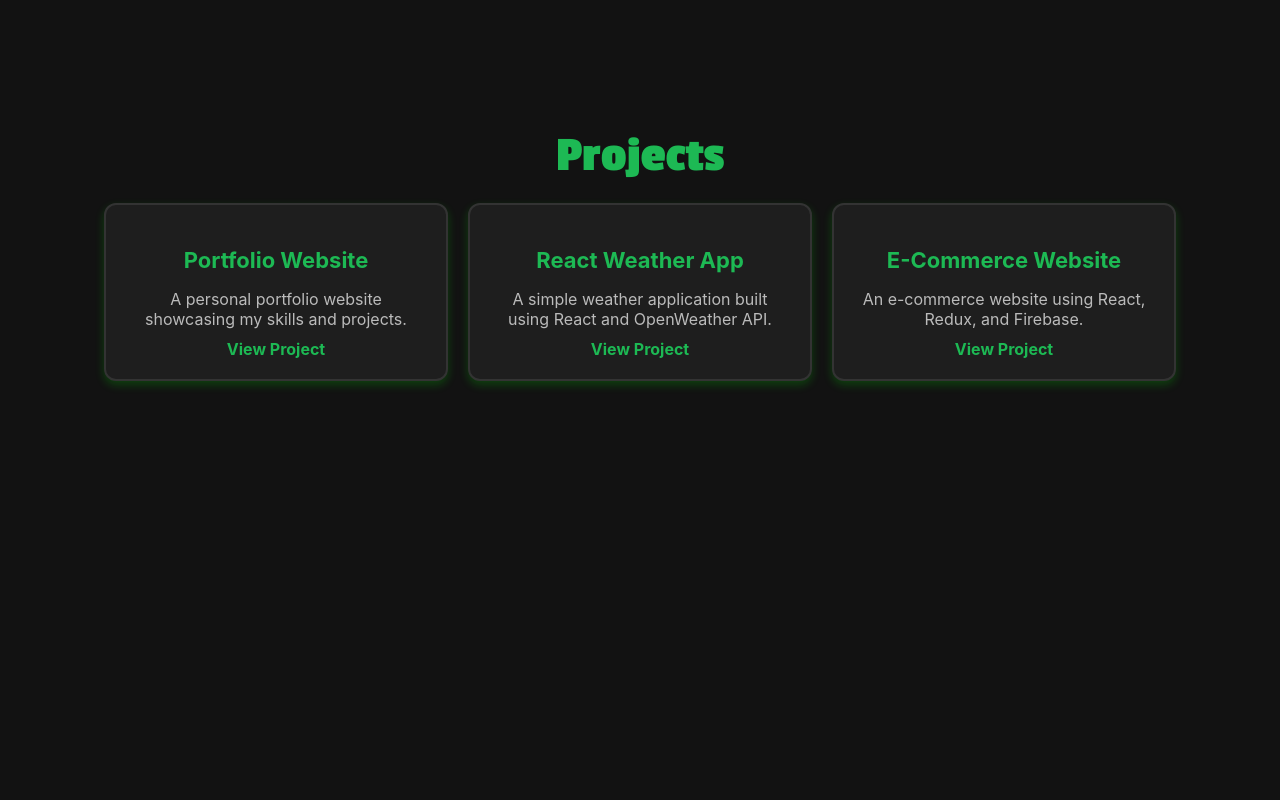
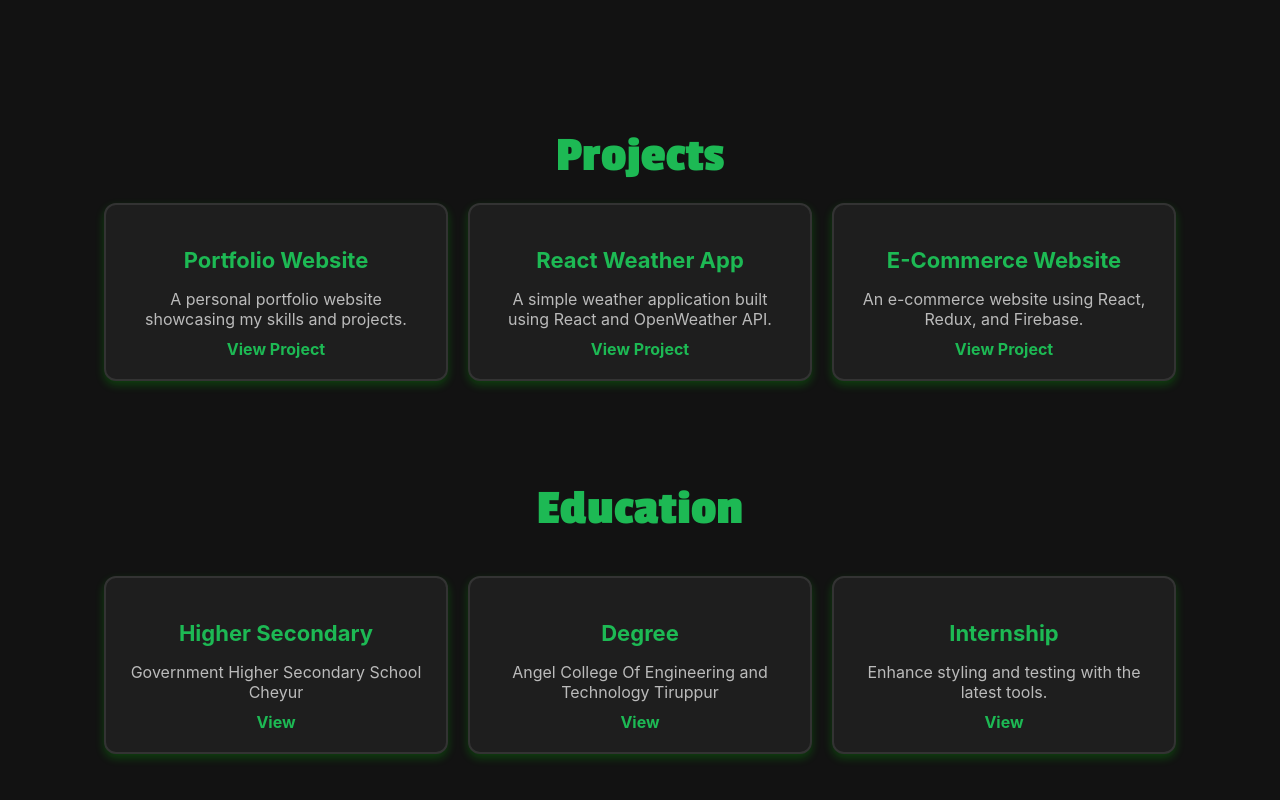
Before and after one commit to bharathkumar205/bharathkumar-Portfolio, a React (Create React App) app: page / in a window 1280 px wide. Shown: the part 1078-1878 px from the top of the page. Before the commit the page ends 1509 px from the top, so only its background shows below. Built offline with nearby package versions, Linux system fonts and the light colour scheme.

Commit message:
Education section where added

```diff
--- a/src/App.css
+++ b/src/App.css
@@ -441,7 +441,7 @@ body.light .contact-container textarea {
 }
 
 body.light .close-btn {
-  color: black;
+  color: white;
 }
 
 .close-btn:hover {
--- a/src/App.js
+++ b/src/App.js
@@ -2,8 +2,9 @@ import "./App.css";
 import React, { useState, useEffect } from "react";
 import Navbar from "./components/Navbar";
 import MainContent from "./components/MainContent";
+import SkillsSection from "./components/SkillsSection";
+import ProjectsSection from "./components/ProjectsSection";
 import EducationSection from "./components/EducationSection";
-import ProjectsSection from "./components/ProjectsSection";
 import ContactUs from "./components/ContactUs"; // Import ContactUs Component
 
 function App() {
@@ -25,8 +26,9 @@ function App() {
     <>
       <Navbar theme={theme} toggleTheme={toggleTheme} openContact={() => setShowContact(true)} />
       <MainContent theme={theme} />
-      <EducationSection theme={theme} />
+      <SkillsSection theme={theme} />
       <ProjectsSection theme={theme} />
+      <EducationSection theme ={theme}/>
 
       {showContact && <ContactUs theme={theme} closeContact={() => setShowContact(false)} />}
     </>
--- a/src/components/EducationSection.js
+++ b/src/components/EducationSection.js
@@ -1,36 +1,25 @@
 import React from "react";
 
-const educationData = [
+const educationsData = [
   {
-    title: "HTML & CSS",
-    description: "Learn the basics of structuring and styling web pages.",
+    title: "Higher Secondary",
+    description: "Government Higher Secondary School Cheyur",
     links: [
-      { url: "https://developer.mozilla.org/en-US/docs/Web/HTML", text: "MDN Web Docs |" },
-      { url: "https://css-tricks.com/", text: " CSS Tricks" }
+      { url: "https://schools.org.in/coimbatore/33121600307/government-higher-secondary-school-cheyur.html", text: "View" }
     ]
   },
   {
-    title: "JavaScript & React",
-    description: "Master modern JavaScript and React for dynamic web apps.",
+    title: "Degree",
+    description: "Angel College Of Engineering and Technology Tiruppur",
     links: [
-      { url: "https://javascript.info/", text: "JavaScript.info |" },
-      { url: "https://react.dev/", text: " React Docs" }
+      { url: "https://angelcollege.edu.in/", text: "View" }
     ]
   },
   {
-    title: "Frontend Tools",
+    title: "Internship",
     description: "Enhance styling and testing with the latest tools.",
     links: [
-      { url: "https://tailwindcss.com/", text: "Tailwind CSS |" },
-      { url: "https://jestjs.io/", text: " Jest" }
-    ]
-  },
-  {
-    title: "Projects & Practice",
-    description: "Improve skills by building real-world projects.",
-    links: [
-      { url: "https://frontendmentor.io/", text: "Frontend Mentor |" },
-      { url: "https://www.codewars.com/", text: " CodeWars" }
+      { url: "https://github.com/sjpurusothamandeveloper", text: "View" }
     ]
   }
 ];
@@ -38,8 +27,8 @@ const educationData = [
 const EducationSection = () => {
   return (
     <div className="education-section">
-        <h2>Skills</h2>
-      {educationData.map((item, index) => (
+        <h2>Education</h2>
+      {educationsData.map((item, index) => (
         <div className="education-card" key={index}>
           <h3>{item.title}</h3>
           <p>{item.description}</p>
--- /dev/null
+++ b/src/components/SkillsSection.js
@@ -0,0 +1,57 @@
+import React from "react";
+
+const skillsData = [
+  {
+    title: "HTML & CSS",
+    description: "Learn the basics of structuring and styling web pages.",
+    links: [
+      { url: "https://developer.mozilla.org/en-US/docs/Web/HTML", text: "MDN Web Docs |" },
+      { url: "https://css-tricks.com/", text: " CSS Tricks" }
+    ]
+  },
+  {
+    title: "JavaScript & React",
+    description: "Master modern JavaScript and React for dynamic web apps.",
+    links: [
+      { url: "https://javascript.info/", text: "JavaScript.info |" },
+      { url: "https://react.dev/", text: " React Docs" }
+    ]
+  },
+  {
+    title: "Frontend Tools",
+    description: "Enhance styling and testing with the latest tools.",
+    links: [
+      { url: "https://tailwindcss.com/", text: "Tailwind CSS |" },
+      { url: "https://jestjs.io/", text: " Jest" }
+    ]
+  },
+  {
+    title: "Projects & Practice",
+    description: "Improve skills by building real-world projects.",
+    links: [
+      { url: "https://frontendmentor.io/", text: "Frontend Mentor |" },
+      { url: "https://www.codewars.com/", text: " CodeWars" }
+    ]
+  }
+];
+
+const SkillsSection = () => {
+  return (
+    <div className="education-section">
+        <h2>Skills</h2>
+      {skillsData.map((item, index) => (
+        <div className="education-card" key={index}>
+          <h3>{item.title}</h3>
+          <p>{item.description}</p>
+          {item.links.map((link, i) => (
+            <a key={i} href={link.url} target="_blank" rel="noopener noreferrer">
+              {link.text}
+            </a>
+          ))}
+        </div>
+      ))}
+    </div>
+  );
+};
+
+export default SkillsSection;
```
